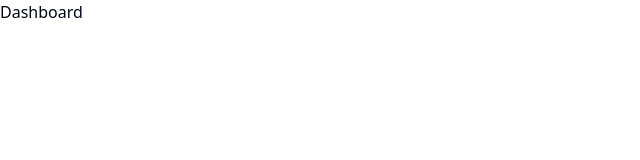
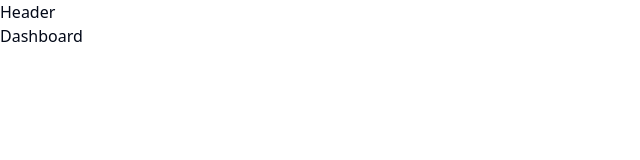
Before and after one commit to brunopetrolini/pizzashop, a React (Vite) app: page / in a window 1280 px wide. Shown: the top 160 px of the page, without its empty margins (0-640 px from the left). Built offline with nearby package versions, Linux system fonts and the light colour scheme.

Commit message:
feat: configures pages layouts

```diff
--- /dev/null
+++ b/src/layouts/app.tsx
@@ -0,0 +1,13 @@
+import { Outlet } from 'react-router-dom'
+
+export function AppLayout() {
+  return (
+    <div>
+      <h1>Header</h1>
+
+      <div>
+        <Outlet />
+      </div>
+    </div>
+  )
+}
--- /dev/null
+++ b/src/layouts/auth.tsx
@@ -0,0 +1,13 @@
+import { Outlet } from 'react-router-dom'
+
+export function AuthLayout() {
+  return (
+    <div>
+      <h1>Authentication</h1>
+
+      <div>
+        <Outlet />
+      </div>
+    </div>
+  )
+}
```
Also changed, not shown: src/routes.tsx (+17 -3 lines).
